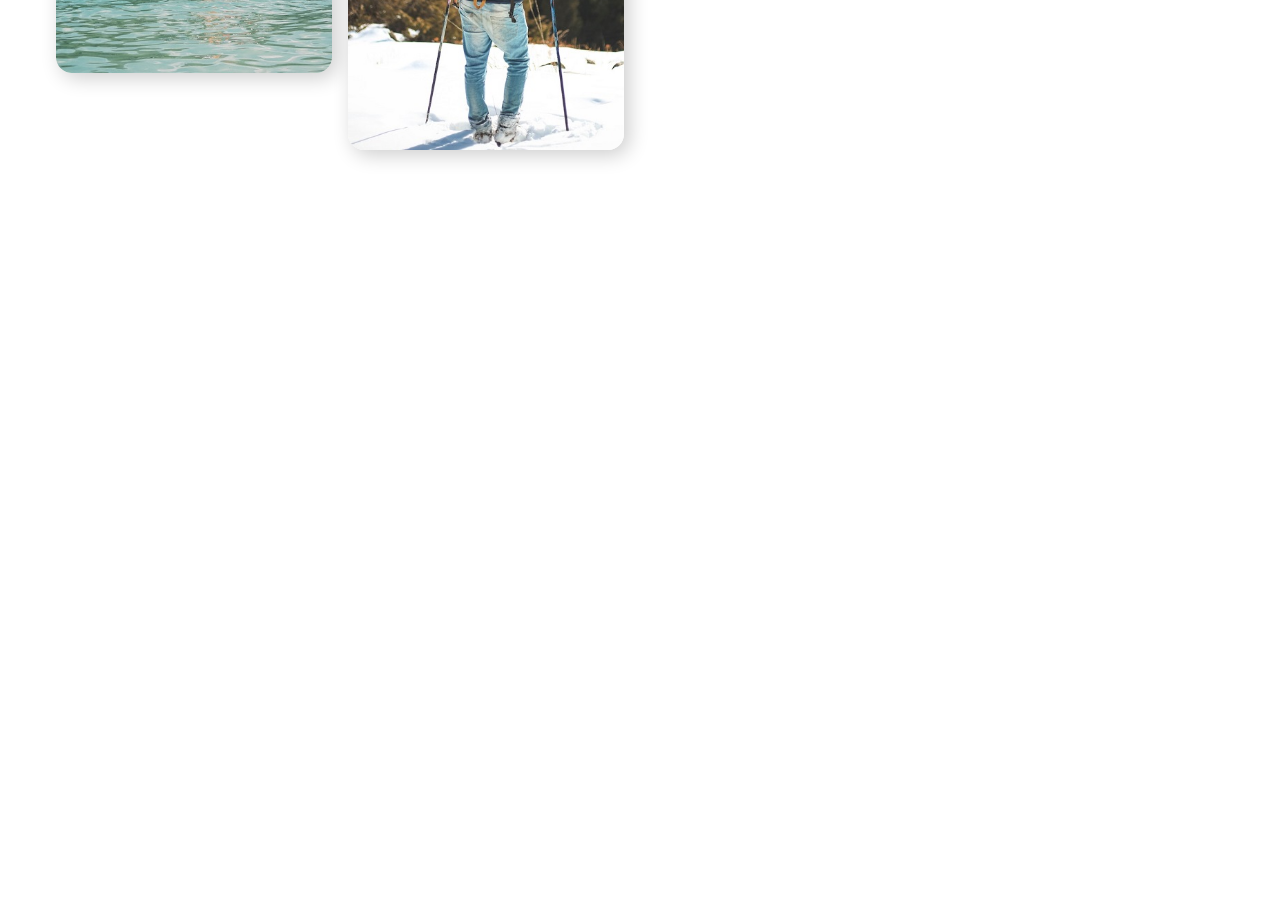
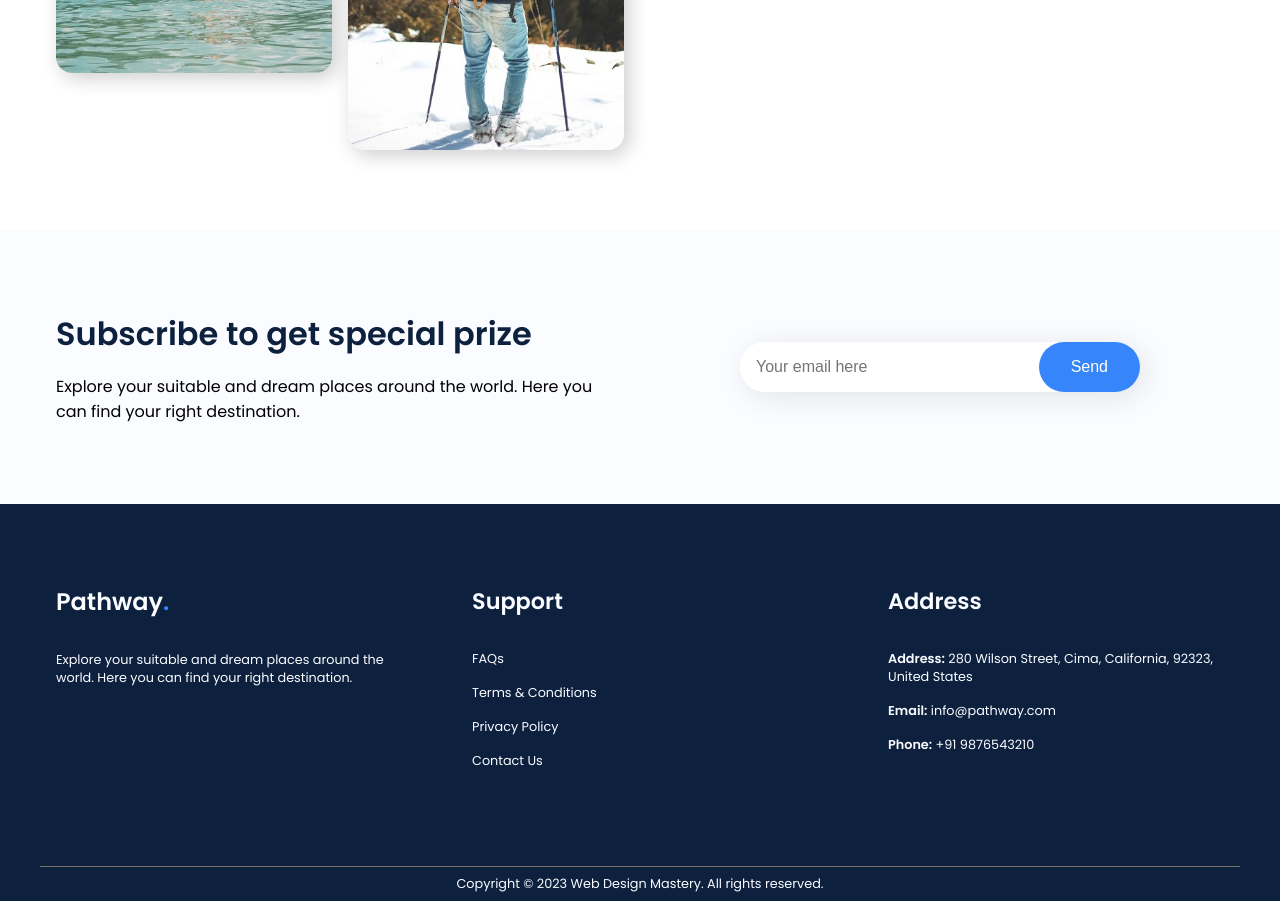
Before and after one commit to BurnettMiao/Design-a-Travel-Website-Landing-Page_Practice, a plain HTML site: page index.html in a window 1280 px wide. Shown: the part 2864-3765 px from the top of the page. Before the commit the page ends 3094 px from the top, so only its background shows below. Drawn offline with nearby package versions, Linux system fonts and the light colour scheme.

Commit message:
project finish

```diff
--- a/index.html
+++ b/index.html
@@ -40,9 +40,9 @@
 
         <div class="header__content">
           <div>
-            <p class="sub__header">Book Now</p>
+            <p class="sub__header wdth">Book Now</p>
             <h1>The Sibling 😃<br />agent for travel</h1>
-            <p class="section__subtitle">
+            <p class="section__subtitle width">
               Make your travel more enjoyable with us. We are the best travel
               agency and we are providing the best travel services for our
               clients.
@@ -190,5 +190,57 @@
         </div>
       </div>
     </section>
+
+    <section class="subscribe">
+      <div class="section__container subscribe__container">
+        <div class="subscribe__content">
+          <h2 class="section__title">Subscribe to get special prize</h2>
+          <p class="section__subtitle">
+            Explore your suitable and dream places around the world. Here you
+            can find your right destination.
+          </p>
+        </div>
+
+        <div class="subscribe__form">
+          <form>
+            <input type="email" placeholder="Your email here" />
+            <button class="btn" type="submit">Send</button>
+          </form>
+        </div>
+      </div>
+    </section>
+
+    <footer class="footer">
+      <div class="section__container footer__container">
+        <div class="footer__col">
+          <h3>Pathway<span>.</span></h3>
+          <p>
+            Explore your suitable and dream places around the world. Here you
+            can find your right destination.
+          </p>
+        </div>
+
+        <div class="footer__col">
+          <h4>Support</h4>
+          <p>FAQs</p>
+          <p>Terms & Conditions</p>
+          <p>Privacy Policy</p>
+          <p>Contact Us</p>
+        </div>
+
+        <div class="footer__col">
+          <h4>Address</h4>
+          <p>
+            <span>Address:</span> 280 Wilson Street, Cima, California, 92323,
+            United States
+          </p>
+          <p><span>Email:</span> info@pathway.com</p>
+          <p><span>Phone:</span> +91 9876543210</p>
+        </div>
+      </div>
+      <div class="footer__bar">
+        Copyright © 2023 Web Design Mastery. All rights reserved.
+      </div>
+    </footer>
   </body>
 </html>
--- a/style.css
+++ b/style.css
@@ -393,3 +393,171 @@ header {
 .gallary__content .section__subtitle {
   margin-bottom: 2rem;
 }
+
+.subscribe {
+  background-color: var(--secondary-color);
+}
+
+.subscribe__container {
+  display: grid;
+  grid-template-columns: repeat(2, 1fr);
+  gap: 2rem;
+}
+
+.subscribe__form {
+  display: flex;
+  align-items: center;
+  justify-content: center;
+}
+
+.subscribe__form form {
+  width: 100%;
+  max-width: 400px;
+  display: flex;
+  background-color: var(--extra-light);
+  box-shadow: 5px 5px 30px rgba(0, 0, 0, 0.1);
+  border-radius: 5rem;
+}
+
+.subscribe__form input {
+  width: 100%;
+  padding: 1rem;
+  outline: none;
+  border: none;
+  border-radius: 5rem;
+  font-size: 1rem;
+}
+
+.footer {
+  background-color: var(--text-dark);
+}
+
+.footer__container {
+  display: grid;
+  grid-template-columns: repeat(3, 1fr);
+  gap: 5rem;
+  color: var(--secondary-color);
+}
+
+.footer__col h3 {
+  font-size: 1.5rem;
+  font-weight: 600;
+  margin-bottom: 2rem;
+}
+
+.footer__col h3 span {
+  color: var(--primary-color);
+}
+
+.footer__col p {
+  font-size: 0.8rem;
+  margin-bottom: 1rem;
+  cursor: pointer;
+  transition: 0.3s;
+}
+
+.footer__col p:hover {
+  color: var(--primary-color);
+}
+
+.footer__col p span {
+  font-weight: 600;
+}
+
+.footer__col h4 {
+  font-size: 1.4rem;
+  font-weight: 600;
+  margin-bottom: 2rem;
+}
+
+.footer__bar {
+  max-width: var(--max-width);
+  margin: auto;
+  padding: 0.5rem;
+  text-align: center;
+  font-size: 0.8rem;
+  color: var(--secondary-color);
+  border-top: 1px solid var(--text-light);
+}
+
+@media (width < 1200px) {
+  .header__image img:nth-child(1) {
+    max-width: 300px;
+  }
+
+  .header__image img:nth-child(2) {
+    max-width: 200px;
+  }
+}
+
+@media (width < 900px) {
+  .nav__links {
+    display: none;
+  }
+
+  .header__container {
+    grid-template-columns: repeat(1, 1fr);
+  }
+
+  .header__image {
+    min-height: 500px;
+  }
+
+  .destination__grid {
+    gap: 1rem;
+  }
+
+  .trip__grid {
+    grid-template-columns: repeat(2, 1fr);
+  }
+}
+
+@media (width < 600px) {
+  .header__image {
+    min-width: 375px;
+  }
+
+  .header__image img:nth-child(1) {
+    max-width: 250px;
+  }
+
+  .header__image img:nth-child(2) {
+    max-width: 150px;
+  }
+
+  .header__content h1 {
+    font-size: 2.6rem;
+  }
+
+  .header__content > div {
+    width: 375px;
+  }
+
+  .width {
+    width: 350px;
+  }
+
+  .story {
+    display: none;
+  }
+
+  .destination__grid {
+    grid-template-columns: repeat(2, 1fr);
+  }
+
+  .trip__grid {
+    grid-template-columns: repeat(1, 1fr);
+  }
+
+  .gallary__container {
+    grid-template-columns: repeat(1, 1fr);
+  }
+
+  .subscribe__container {
+    grid-template-columns: repeat(1, 1fr);
+  }
+
+  .footer__container {
+    grid-template-columns: repeat(2, 1fr);
+  }
+}
```
